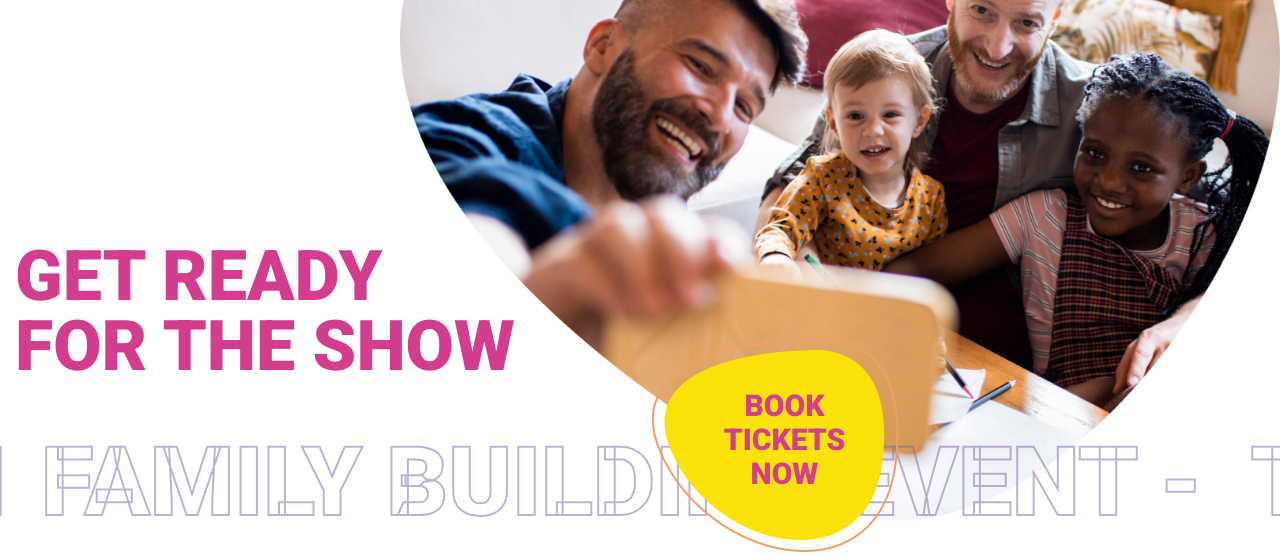
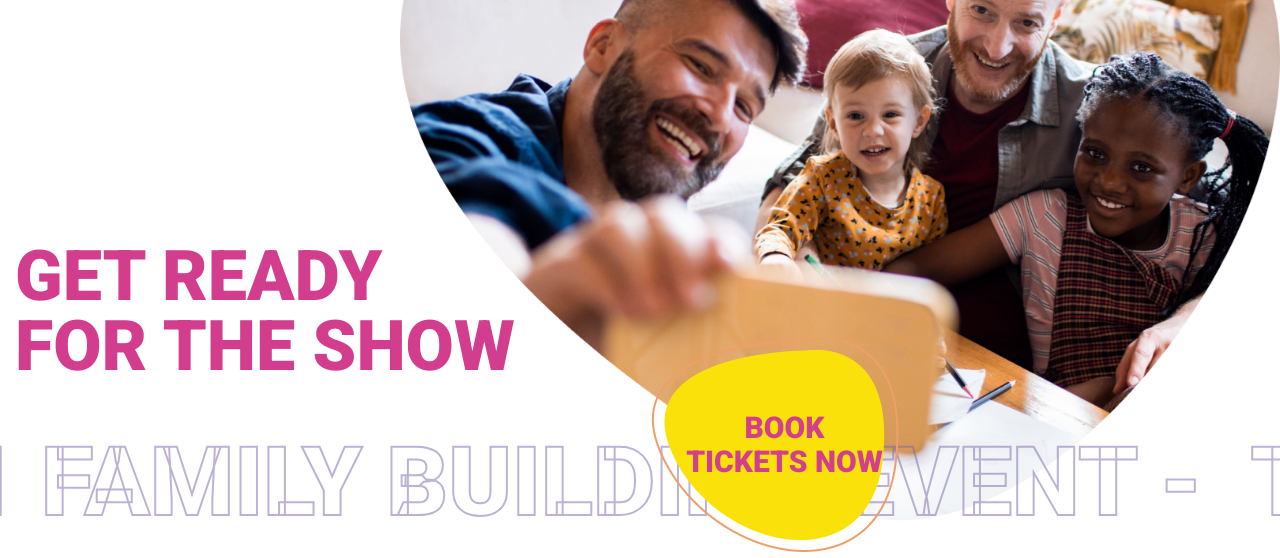
Before and after one commit to brandastronauts/themodernfamilyshow, a plain HTML site: page index.html in a window 1280 px wide. Shown: the part 211-769 px from the top of the page. Drawn offline with nearby package versions, Linux system fonts and the light colour scheme.

Commit message:
16Feb: Buy ticket button link updated.

```diff
--- a/assets/css/style.css
+++ b/assets/css/style.css
@@ -300,6 +300,8 @@ p {
 
     margin-top: -5px;
 
+    left: 0;top: 0;width: 100%;height: 100%;display: flex;align-items: center;justify-content: center;margin: 0;transform:none;
+
 }
 
 .hero-section {
--- a/index.html
+++ b/index.html
@@ -106,7 +106,7 @@
 
                         <img src="assets/images/hero_yellow_pattern.png" alt="" />
 
-                        <a href="/#events" class="buy-ticket1">Book Tickets Now</a>
+                        <a href="https://www.themodernfamilyshow.com/london2023.html" target="_blank" class="buy-ticket1">Book Tickets Now</a>
 
                     </div>
 
```
